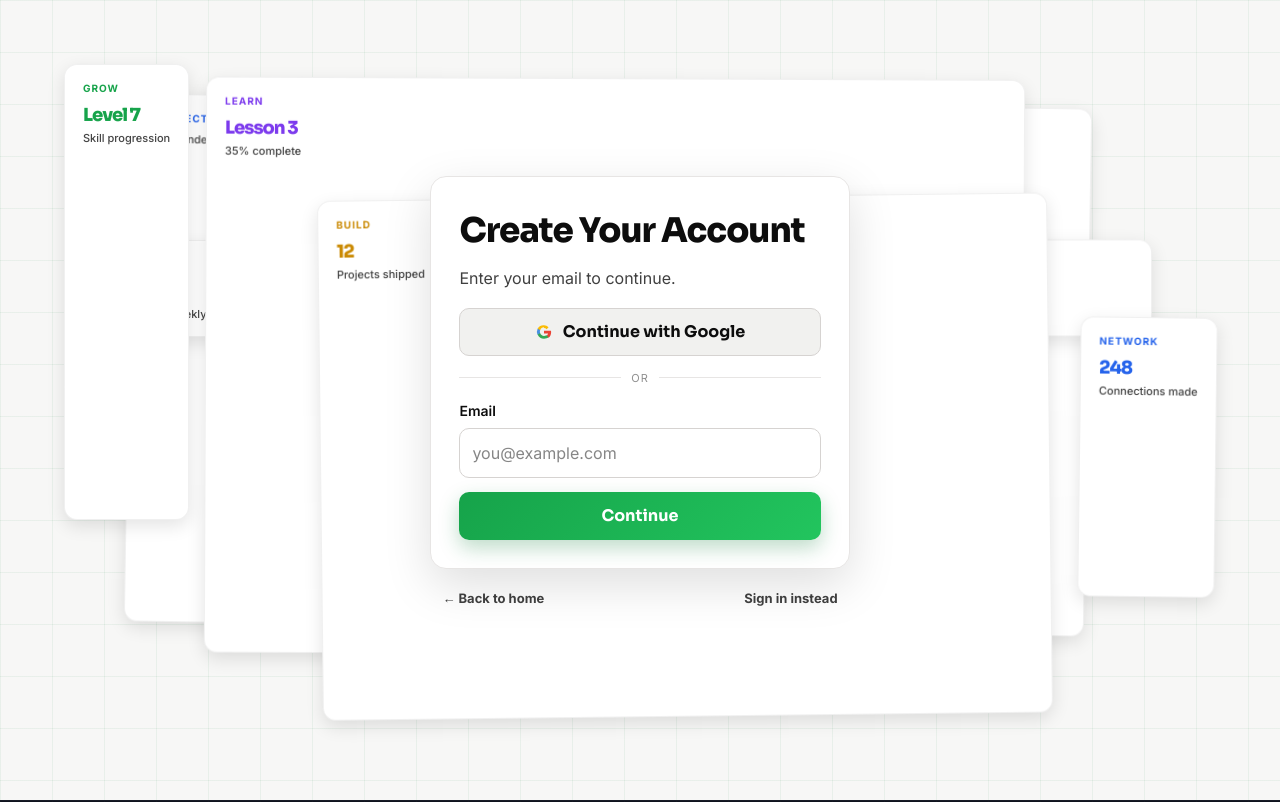
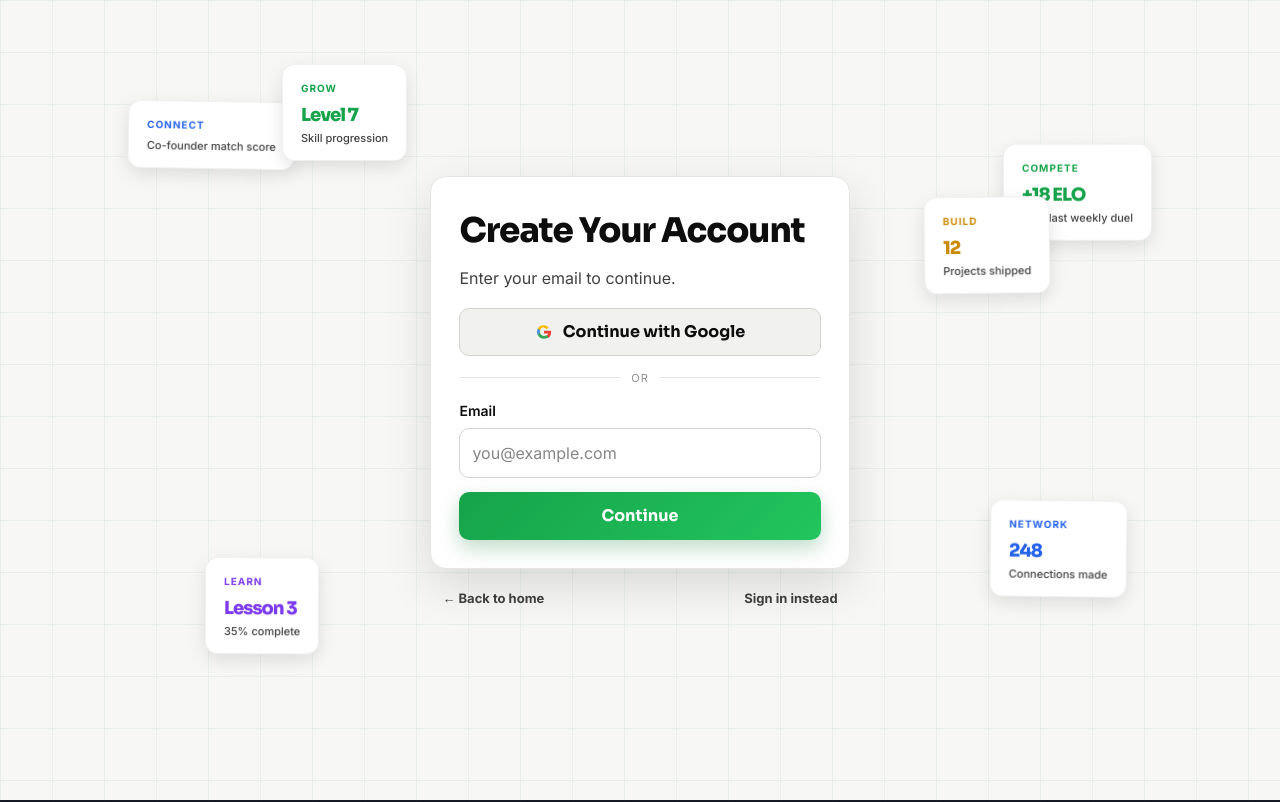
Before and after one commit to JackPigPro/pitchrival, a Next.js app: page /signup in a window 1280 px wide. Shown: the top 802 px of the page. Built offline with nearby package versions, Linux system fonts and the light colour scheme; no server answers.

Commit message:
fixed cards position

```diff
--- a/app/globals.css
+++ b/app/globals.css
@@ -171,22 +171,6 @@ body { font-family: var(--font-body); background: var(--bg); color: var(--text);
 .auth-deco-4 { top: 25%; right: 18%; animation: float4 7s ease-in-out infinite; }
 .auth-deco-5 { bottom: 25%; right: 12%; animation: float5 4.5s ease-in-out infinite; }
 .auth-deco-6 { top: 8%; left: 22%; animation: float6 5.5s ease-in-out infinite; }
-
-/* Login page positioning */
-.login-page .auth-deco-1 { top: 14%; left: 10%; }
-.login-page .auth-deco-2 { top: 18%; right: 10%; }
-.login-page .auth-deco-3 { bottom: 18%; left: 16%; }
-.login-page .auth-deco-4 { top: 25%; right: 18%; }
-.login-page .auth-deco-5 { bottom: 25%; right: 12%; }
-.login-page .auth-deco-6 { top: 8%; left: 22%; }
-
-/* Signup page positioning - noticeably different */
-.signup-page .auth-deco-1 { bottom: 20%; right: 15%; }
-.signup-page .auth-deco-2 { top: 30%; left: 8%; }
-.signup-page .auth-deco-3 { top: 10%; right: 20%; }
-.signup-page .auth-deco-4 { bottom: 10%; left: 25%; }
-.signup-page .auth-deco-5 { top: 40%; right: 5%; }
-.signup-page .auth-deco-6 { bottom: 35%; left: 5%; }
 @keyframes float1 {
   0%, 100% { transform: translateY(0px) rotate(0deg); }
   50% { transform: translateY(-12px) rotate(1deg); }
```
